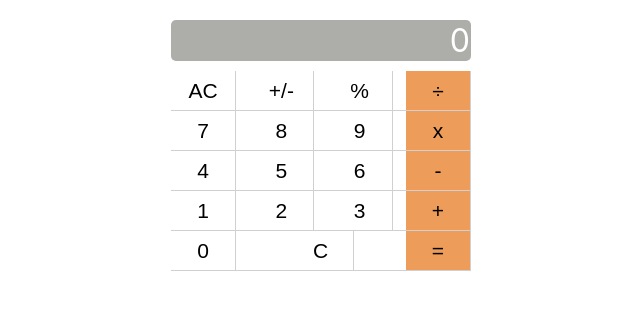
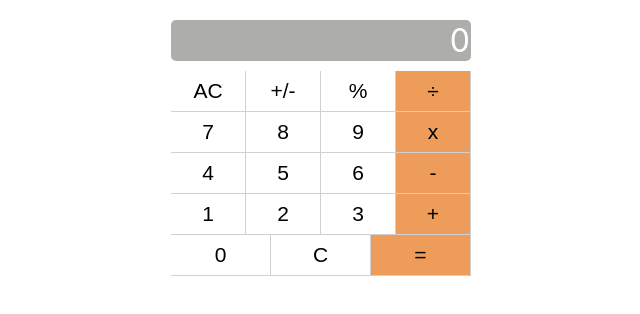
Before and after one commit to Amazinggracee/math-magicians, a React (Create React App) app: page / in a window 1280 px wide. Shown: the top 314 px of the page, without its empty margins (319-959 px from the left). Built offline with nearby package versions, Linux system fonts and the light colour scheme.

Commit message:
Correct the margins

```diff
--- a/src/App.css
+++ b/src/App.css
@@ -39,8 +39,8 @@
   font-size: 21px;
   background-color: transparent;
   cursor: pointer;
-  width: 65px;
-  height: 39px;
+  width: 100%;
+  height: 40px;
   border: none;
   border-right: 1px solid #d1cfcf;
 }
```
